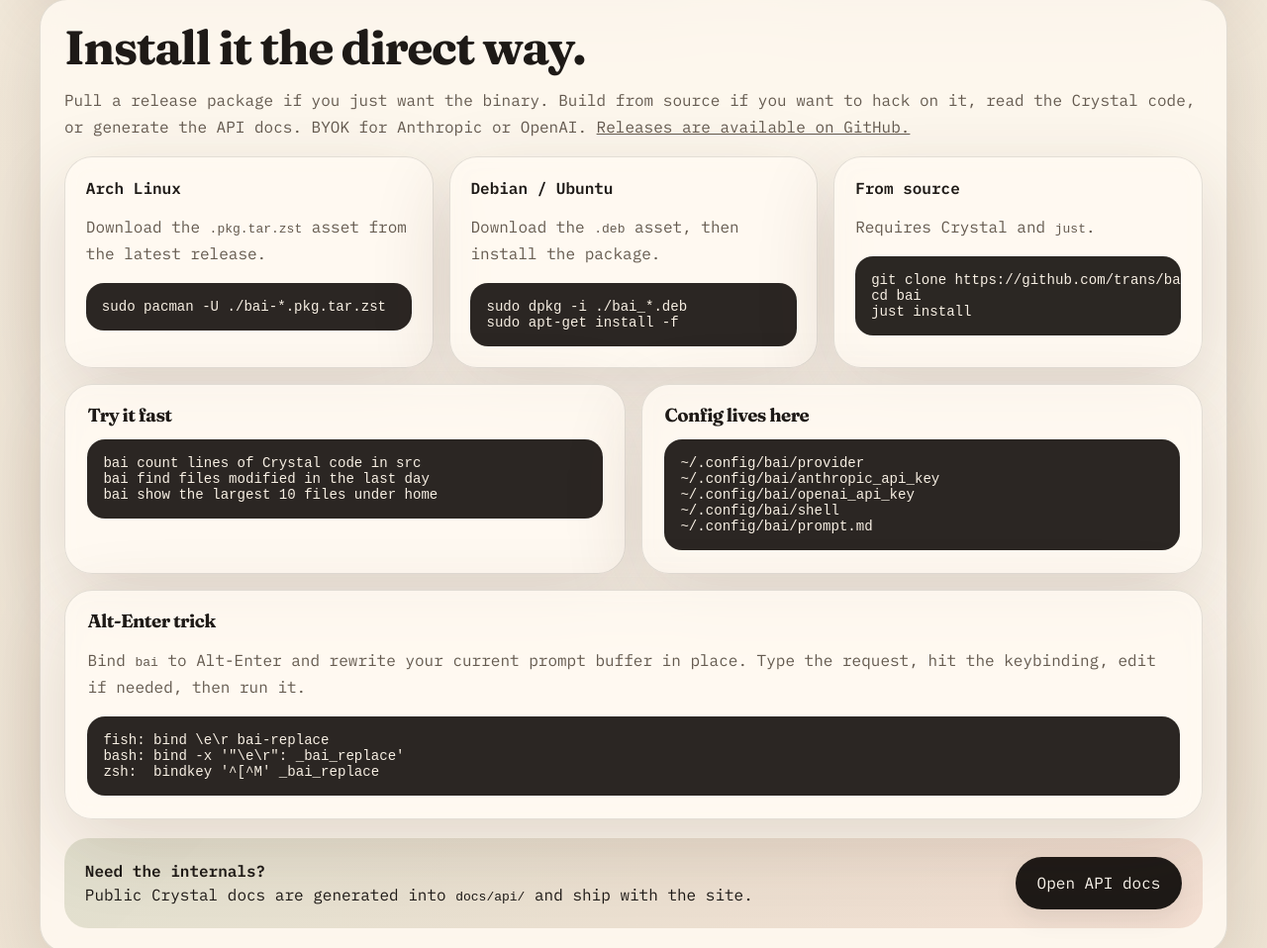
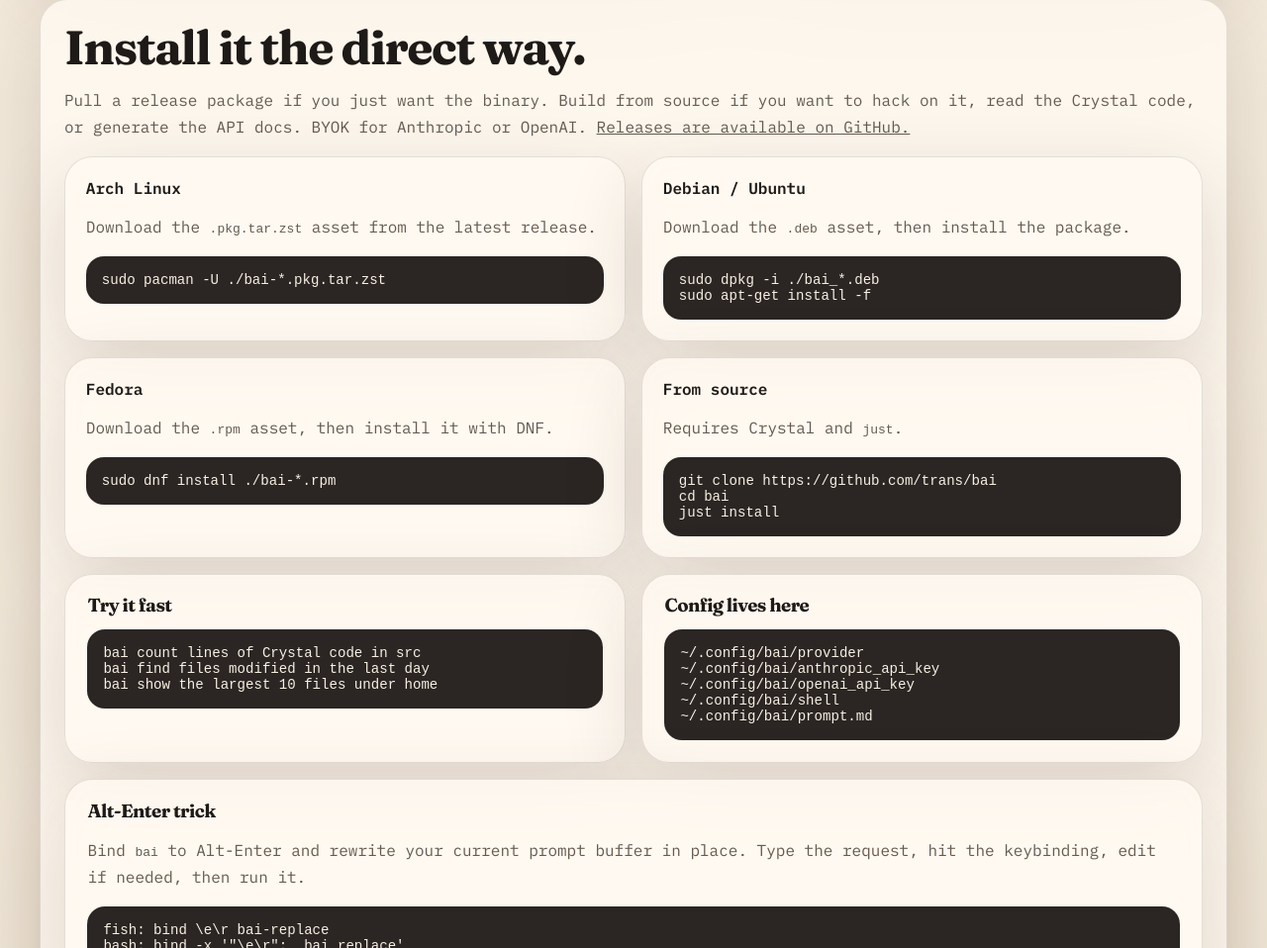
Before and after one commit to trans/bai, a plain HTML site: page docs/index.html in a window 1280 px wide. Shown: the part 1702-2660 px from the top of the page at 99% size. Drawn offline with Linux system fonts and the light colour scheme.

Commit message:
Add Fedora packaging support

```diff
--- a/docs/index.html
+++ b/docs/index.html
@@ -506,7 +506,7 @@
 
       .install-grid {
         display: grid;
-        grid-template-columns: repeat(3, minmax(0, 1fr));
+        grid-template-columns: repeat(2, minmax(0, 1fr));
         gap: 1rem;
         margin-top: 1rem;
       }
@@ -773,6 +773,12 @@
           </article>
 
           <article class="install-card">
+            <h3>Fedora</h3>
+            <p>Download the <code>.rpm</code> asset, then install it with DNF.</p>
+            <pre><code>sudo dnf install ./bai-*.rpm</code></pre>
+          </article>
+
+          <article class="install-card">
             <h3>From source</h3>
             <p>Requires Crystal and <code>just</code>.</p>
             <pre><code>git clone https://github.com/trans/bai
```
Also changed, not shown: 4 other files.
